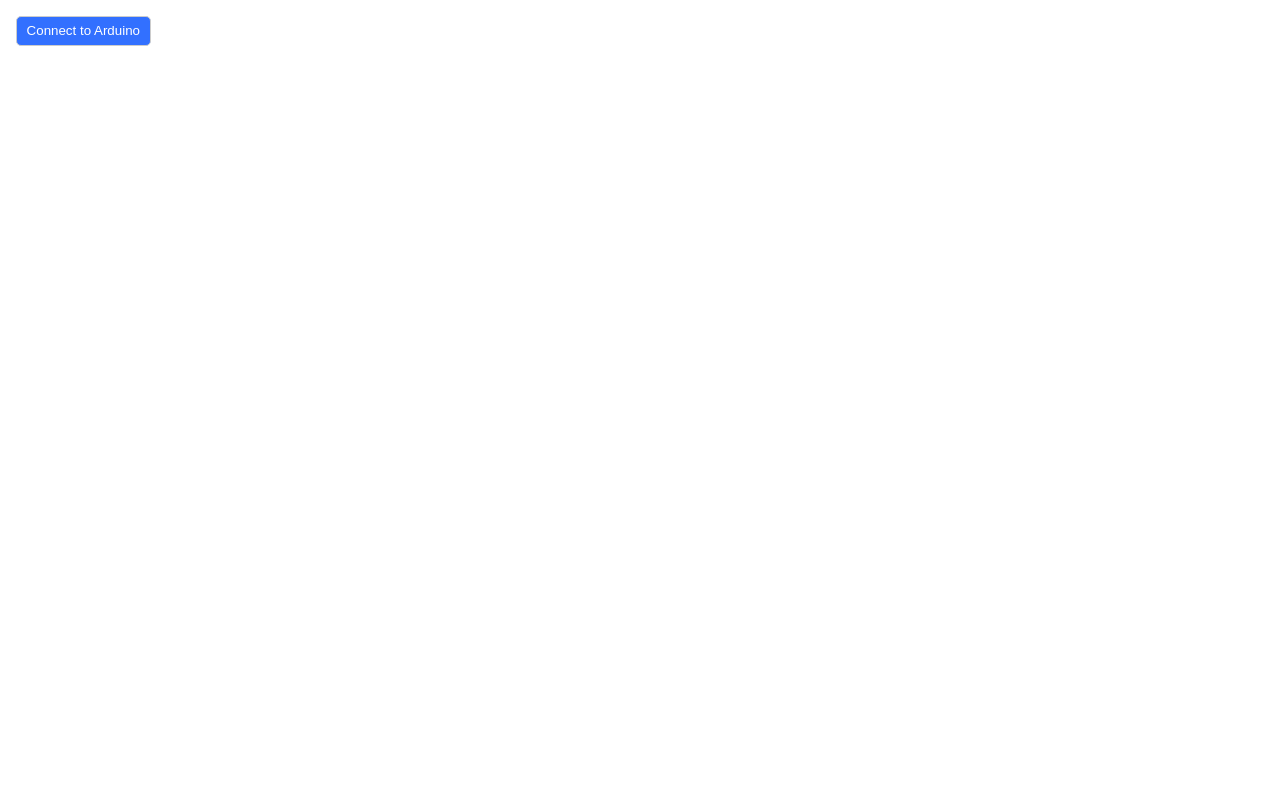
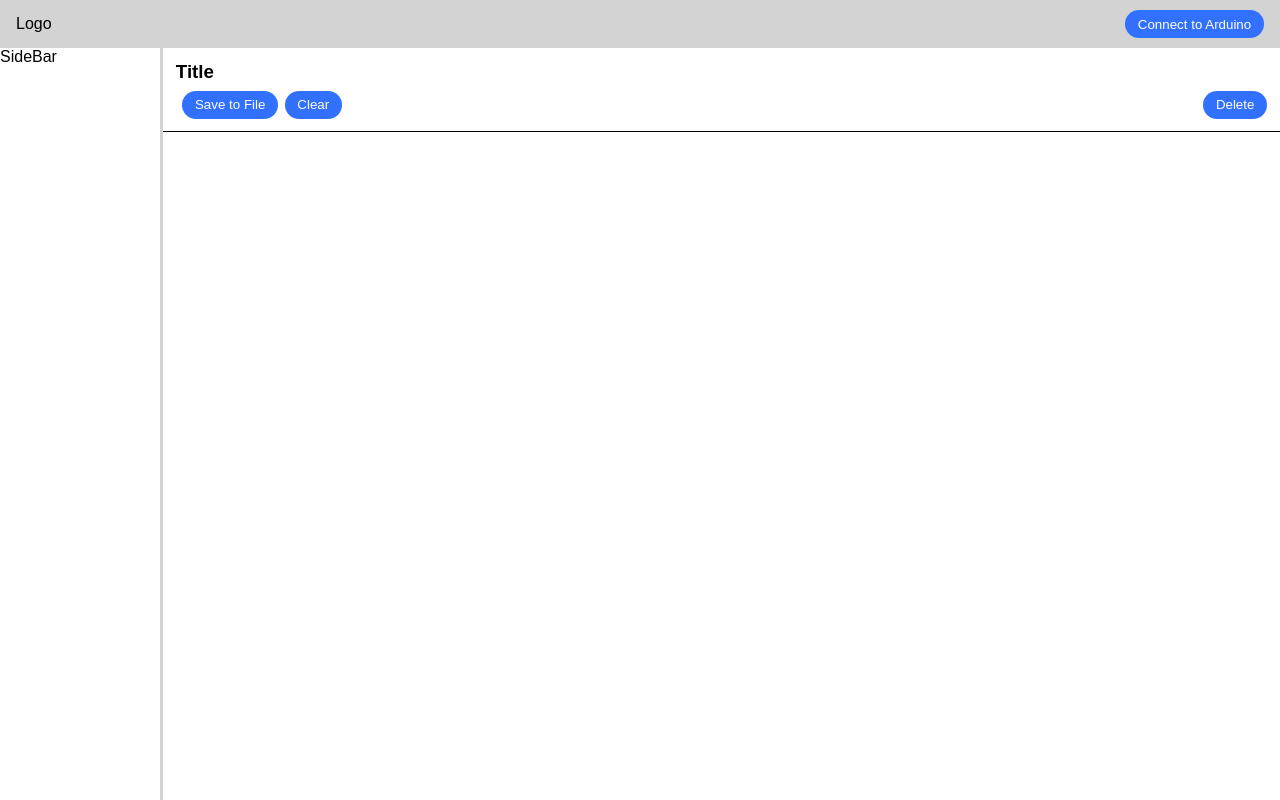
Before and after one commit to pauek/arduino-logger, a Svelte app: page / in a window 1280 px wide. Built offline with nearby package versions, Linux system fonts and the light colour scheme.

Commit message:
Creo nuevo interface

```diff
--- a/src/App.svelte
+++ b/src/App.svelte
@@ -1,88 +1,38 @@
 <script lang="ts">
   import { onDestroy } from "svelte";
   import ErrorMessage from "./lib/ErrorMessage.svelte";
-  /*
-  Connection:
-  - Crear una conexión (esto debería estar todo el rato): connectToSerialPort
-  - Poner un for await a leer datos
-  - Pausar la conexión (parar el proceso que lee datos).
-  - Reanudar la conexión (volver a empezar el proceso que lee datos).
-  - Cerrar la conexión.
 
-  Los stores son *GRANULARES*, haces un store para cada cosa que el UI necesita!
-  > Samples puede ser un store. (readable, easy)
-  > ConnectionState puede ser otro store (readable)
-  > Errors puede ser otro (readable)
-  > Un writable para indicar qué hay que hacer?
-
-  $samples
-  $connectionState
-  $errors
-
-  funciones:
-  - connectToSerialPort
-  - pause
-  - resume
-  - disconnect
-
-  */
-
-  import serial, { connectionState, ConnectionState } from "./lib/serial";
-  import Table from "./lib/Table.svelte";
+  import DataPane from "./lib/File.svelte";
+  import Header from "./lib/AppHeader.svelte";
+  import serial from "./lib/serial";
+  import SideBar from "./lib/SideBar.svelte";
 
   let errorMessage: String = null;
-
-  const connect = async () => {
-    await serial.connect();
-    serial.goReadData();
-  };
-
-  const dismiss = () => {
-    errorMessage = null;
-  };
-
-  const disconnect = async () => {
-    await serial.close();
-  };
 
   onDestroy(() => serial.close());
 </script>
 
-<ErrorMessage text={errorMessage} onDismiss={dismiss} />
-<main>
-  {#if $connectionState === ConnectionState.disconnected}
-    <button on:click={connect}>Connect to Arduino</button>
-  {:else if $connectionState === ConnectionState.started || $connectionState === ConnectionState.paused}
-    <button on:click={disconnect}>Disconnect</button>
-  {:else if $connectionState === ConnectionState.connecting}
-    <button on:click={disconnect} disabled={true}>Connecting...</button>
-  {:else if $connectionState === ConnectionState.disconnecting}
-    <button on:click={disconnect} disabled={true}>Disconnecting...</button>
-  {:else if $connectionState === ConnectionState.pausing || $connectionState === ConnectionState.starting}
-    <button on:click={disconnect} disabled={true}>Disconnect</button>
-  {/if}
-
-  {#if $connectionState === ConnectionState.paused}
-    <button on:click={serial.start}>Start</button>
-  {:else if $connectionState === ConnectionState.started}
-    <button on:click={serial.pause}>Pause</button>
-  {:else if $connectionState === ConnectionState.pausing}
-    <button on:click={disconnect} disabled={true}>Pausing...</button>
-  {:else if $connectionState === ConnectionState.starting}
-    <button on:click={disconnect} disabled={true}>Starting...</button>
-  {/if}
-
-  <div class="space" />
-
-  <Table />
-</main>
+<ErrorMessage text={errorMessage} onDismiss={() => errorMessage = null} />
+<div class="screen">
+  <Header />
+  <div class="split">
+    <SideBar />
+    <DataPane />
+  </div>
+</div>
 
 <style>
-  main {
-    padding: 1rem;
-    padding-top: 1rem;
+  .screen {
+    flex: 1;
+    display: flex;
+    flex-direction: column;
+    justify-content: flex-start;
+    align-items: stretch;
   }
-  .space {
-    height: 2rem;
+  .split {
+    flex: 1;
+    display: flex;
+    flex-direction: row;
+    align-items: stretch;
   }
 </style>
--- a/src/app.css
+++ b/src/app.css
@@ -1,18 +1,12 @@
 body {
   margin: 0;
+  height: 100vh;
+  display: flex;
 }
-
 :root {
   font-family: sans-serif;
 }
-
-button {
-  color: white;
-  background-color: rgb(50, 112, 255);
-  padding: .4rem .6rem;
-  border: 1px solid #ccc;
-  border-radius: 5px;
+#app {
+  flex: 1;
+  display: flex;
 }
-button[disabled] {
-  background-color: lightgray;
-}
--- /dev/null
+++ b/src/lib/AppHeader.svelte
@@ -0,0 +1,53 @@
+<script lang="ts">
+  import Button from "./Button.svelte";
+  import serial,{ connectionState } from "./serial";
+  import { ConnectionState } from "./types";
+
+  const connect = async () => {
+    await serial.connect();
+    serial.goReadData();
+  };
+
+  const disconnect = async () => {
+    await serial.close();
+  };
+</script>
+
+<header class={ConnectionState[$connectionState]}>
+  <div id="logo">Logo</div>
+  <div class="spacer" />
+  <div class="button">
+    {#if $connectionState === ConnectionState.disconnected}
+      <Button on:click={connect} title="Connect to Arduino" />
+    {:else if $connectionState === ConnectionState.started || $connectionState === ConnectionState.paused}
+      <Button on:click={disconnect} title="Disconnect" />
+    {:else if $connectionState === ConnectionState.connecting}
+      <Button on:click={disconnect} disabled={true} title="Connecting..." />
+    {:else if $connectionState === ConnectionState.disconnecting}
+      <Button on:click={disconnect} disabled={true} title="Disconnecting..." />
+    {:else if $connectionState === ConnectionState.pausing || $connectionState === ConnectionState.starting}
+      <Button on:click={disconnect} disabled={true} title="Disconnect" />
+    {/if}
+  </div>
+</header>
+
+<style>
+  header {
+    display: flex;
+    flex-direction: row;
+    align-items: center;
+    padding-left: 1rem;
+    padding-right: 1rem;
+    height: 3rem;
+    background-color: lightgray;
+  }
+  header.started {
+    background-color: rgb(28, 197, 28);
+  }
+  header.paused {
+    background-color: rgb(255, 224, 156);
+  }
+  .spacer {
+    flex: 1;
+  }
+</style>
--- /dev/null
+++ b/src/lib/Button.svelte
@@ -0,0 +1,21 @@
+<script lang="ts">
+  export let title: String;
+  export let disabled: boolean = false;
+</script>
+
+<button on:click {disabled}>{title}</button>
+
+<style>
+  button {
+    color: white;
+    background-color: rgb(50, 112, 255);
+    padding: 0.4rem 0.6rem;
+    border-radius: 5rem;
+    border-width: 0px;
+    padding-left: 0.8rem;
+    padding-right: 0.8rem;
+  }
+  button[disabled] {
+    background-color: lightgray;
+  }
+</style>
--- a/src/lib/Table.svelte
+++ b/src/lib/DataTable.svelte
@@ -1,7 +1,6 @@
 <script lang="ts">
-  import { ConnectionState, connectionState, samples } from "./serial";
-  import type { Sample } from "./types";
-
+  import { connectionState, samples } from "./serial";
+  import { ConnectionState } from "./types";
 </script>
 
 <div class="table-container">
--- /dev/null
+++ b/src/lib/File.svelte
@@ -0,0 +1,25 @@
+<script lang="ts">
+  import DataHeader from "./FileHeader.svelte";
+  import Table from "./DataTable.svelte";
+</script>
+
+<main>
+  <DataHeader />
+  <div class="wrapper">
+    <Table />
+  </div>
+</main>
+
+<style>
+  main {
+    flex: 1;
+    display: flex;
+    flex-direction: column;
+    justify-content: flex-start;
+    align-items: stretch;
+  }
+  .wrapper {
+    padding: 1.5rem;
+    overflow-y: scroll;
+  }
+</style>
--- /dev/null
+++ b/src/lib/FileHeader.svelte
@@ -0,0 +1,51 @@
+<script lang="ts">
+  import Button from "./Button.svelte";
+  import serial,{ connectionState } from "./serial";
+  import { ConnectionState } from "./types";
+</script>
+
+<div class="data-header">
+  <h3>Title</h3>
+  <div class="buttons">
+    {#if $connectionState === ConnectionState.paused}
+      <Button on:click={serial.start} title="Start" />
+    {:else if $connectionState === ConnectionState.started}
+      <Button on:click={serial.pause} title="Pause" />
+    {:else if $connectionState === ConnectionState.pausing}
+      <Button on:click={serial.close} disabled={true} title="Pausing..." />
+    {:else if $connectionState === ConnectionState.starting}
+      <Button on:click={serial.close} disabled={true} title="Starting..." />
+    {/if}
+    <div class="space"></div>
+    <Button title="Save to File" />
+    <div class="space"></div>
+    <Button title="Clear" />
+    <div class="flex-space"></div>
+    <Button title="Delete" />
+  </div>
+</div>
+
+<style>
+  .data-header {
+    display: flex;
+    flex-direction: column;
+    padding: 0.8rem;
+    border-bottom: 1px solid black;
+  }
+  h3 {
+    margin: 0;
+    margin-bottom: 0.5rem;
+  }
+  .buttons {
+    display: flex;
+    flex-direction: row;
+    justify-content: flex-start;
+    align-items: center;
+  }
+  .space {
+    width: .4rem;
+  }
+  .flex-space {
+    flex: 1;
+  }
+</style>
--- /dev/null
+++ b/src/lib/SideBar.svelte
@@ -0,0 +1,13 @@
+<div class="sidebar">
+    SideBar
+</div>
+
+<style>
+    .sidebar {
+        width: 10rem;
+        display: flex;
+        flex-direction: column;
+        justify-content: flex-start;
+        border-right: 3px solid lightgray;
+    }
+</style>
--- a/src/lib/serial.ts
+++ b/src/lib/serial.ts
@@ -1,16 +1,5 @@
-import { derived, writable } from "svelte/store";
-import type { Sample } from "./types";
-
-export enum ConnectionState {
-  disconnected,
-  connecting,
-  connected,
-  paused,
-  starting,
-  started,
-  pausing,
-  disconnecting,
-}
+import { writable } from "svelte/store";
+import { ConnectionState, type Sample } from "./types";
 
 let _state = ConnectionState.disconnected;
 export const connectionState = writable<ConnectionState>(_state);
--- a/src/lib/types.ts
+++ b/src/lib/types.ts
@@ -2,3 +2,14 @@ export interface Sample {
   timestamp: Date;
   values: number[];
 }
+
+export enum ConnectionState {
+  disconnected,
+  connecting,
+  connected,
+  paused,
+  starting,
+  started,
+  pausing,
+  disconnecting,
+}
```
